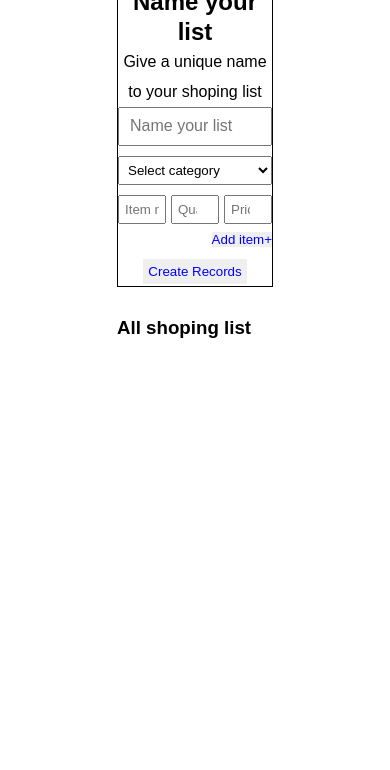
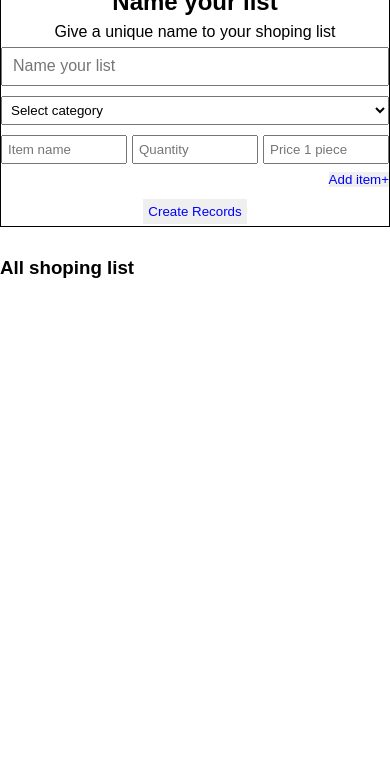
Before and after one commit to Ankeshkewat/Budget-tracking-application, a plain HTML site: page frontend/shoping.html in a window 390 px wide. Shown: the part 74-844 px from the top of the page. Drawn offline with Linux system fonts and the light colour scheme; some packages are replaced by stand-ins of ours; no server answers; a script that the page names is missing.

Commit message:
Added responsiveness

```diff
--- a/frontend/style/index.css
+++ b/frontend/style/index.css
@@ -1,9 +1,16 @@
 main,section{
     margin: auto;
     border: 1px solid ;
-    width: 40%;
+    width: 550px;
 
 }
+
+@media (max-width: 500px){
+    main,section{
+        width: 98%;
+    }
+}
+
 main{
     box-shadow: rgba(99, 99, 99, 0.2) 0px 2px 8px 0px;
     padding: 5px;
--- a/frontend/style/shopping.css
+++ b/frontend/style/shopping.css
@@ -1,10 +1,12 @@
 #head{
-    width: 40%;
+    width: 550px;
     border: 1px solid ;
     margin: auto;
     line-height: 30px;
     text-align: center;
 }
+
+
 
 #name_div input{
     width: 100%;
@@ -48,7 +50,7 @@
     color: green;
 }
 #all{
-    width: 40%;
+    width:550px;
     margin: auto;
     margin-top: 30px;
 }
@@ -63,3 +65,9 @@
 #cat{
     margin-top: 10px;
 }
+
+@media (max-width:550px){
+    #head,#all{
+        width: 100%;
+    }
+}
```
